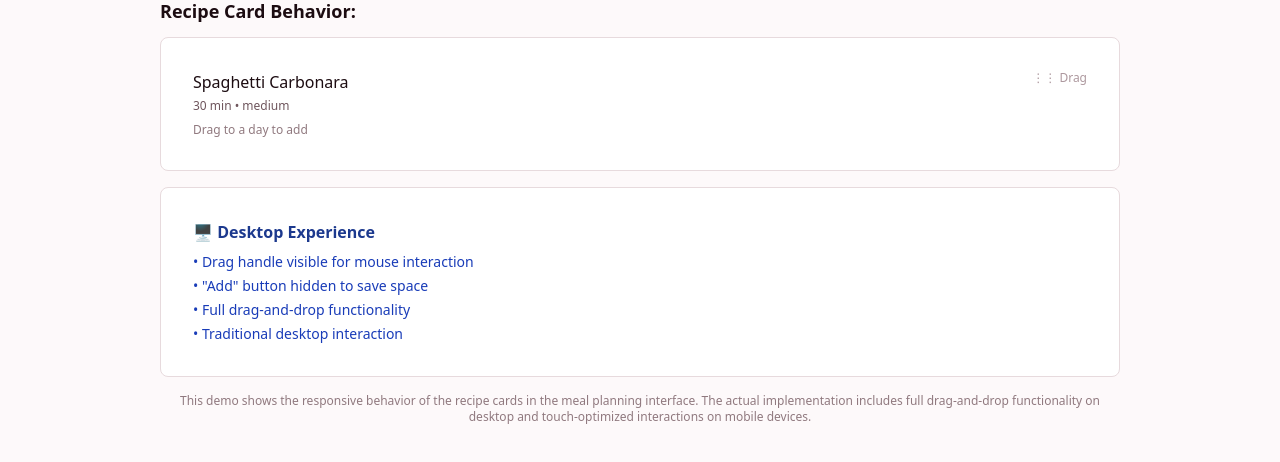
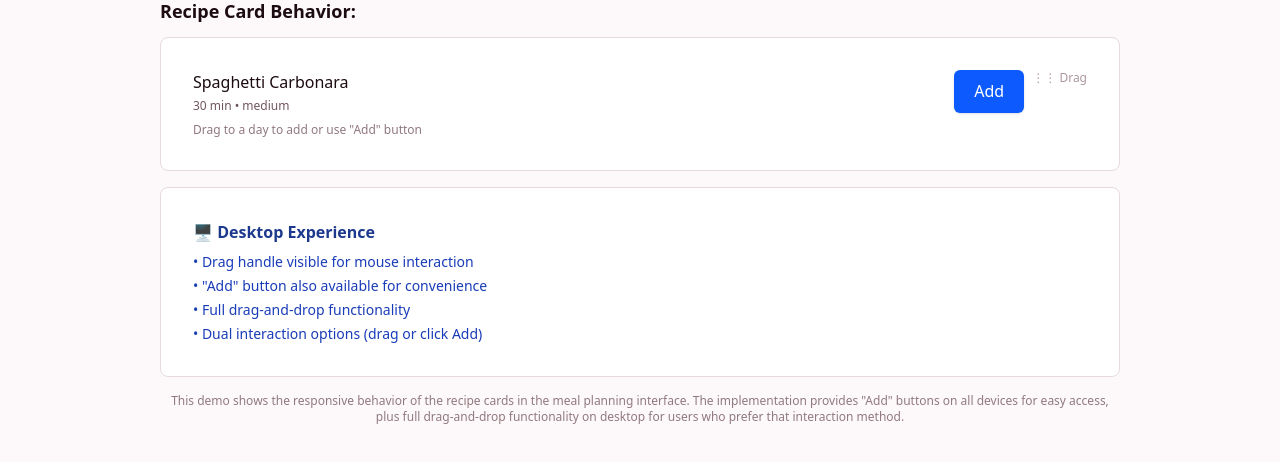
Before and after one commit to bostdiek/PantryPilot, a React (Vite) app in the folder apps/frontend/: page /demo/mobile in a window 1280 px wide. Shown: the part 228-690 px from the top of the page. Built offline with nearby package versions, Linux system fonts and the light colour scheme; no server answers.

Commit message:
Show Add button on both mobile and desktop for improved usability
Co-authored-by: bostdiek <10420927+bostdiek@users.noreply.github.com>

```diff
--- a/apps/frontend/src/pages/MealPlanPage.tsx
+++ b/apps/frontend/src/pages/MealPlanPage.tsx
@@ -533,12 +533,11 @@ const MealPlanPage: FC = () => {
               {recipe.total_time_minutes} min • {recipe.difficulty}
             </div>
             <div className="mt-1 text-xs text-gray-500">
-              {isMobile ? 'Tap "Add" to add to a day' : 'Drag to a day to add'}
+              {isMobile ? 'Tap "Add" to add to a day' : 'Drag to a day to add or use "Add" button'}
             </div>
           </div>
 
-          {/* Mobile Add Button - visible only on mobile */}
-          {isMobile && (
+          {/* Add Button - available on both mobile and desktop */}
           <Button
             variant="primary"
             size="sm"
@@ -548,7 +547,6 @@ const MealPlanPage: FC = () => {
           >
             Add
           </Button>
-          )}
         </div>
       </Card>
     );
--- a/apps/frontend/src/pages/MobileDemoPage.tsx
+++ b/apps/frontend/src/pages/MobileDemoPage.tsx
@@ -63,7 +63,7 @@ function DemoRecipeCard() {
               {mockRecipe.total_time_minutes} min • {mockRecipe.difficulty}
             </div>
             <div className="mt-1 text-xs text-gray-500">
-              {isMobile ? 'Tap "Add" to add to a day' : 'Drag to a day to add'}
+              {isMobile ? 'Tap "Add" to add to a day' : 'Drag to a day to add or use "Add" button'}
             </div>
             {selectedDay && (
               <div className="mt-2 text-xs text-green-600 font-medium">
@@ -72,8 +72,7 @@ function DemoRecipeCard() {
             )}
           </div>
 
-          {/* Mobile Add Button */}
-          {isMobile && (
+          {/* Add Button - available on both mobile and desktop */}
           <Button
             variant="primary"
             size="sm"
@@ -83,9 +82,8 @@ function DemoRecipeCard() {
           >
             Add
           </Button>
-          )}
 
-          {/* Desktop Drag Handle Placeholder */}
+          {/* Desktop Drag Handle Indicator - shown alongside Add button */}
           {!isMobile && (
             <div className="ml-2 shrink-0 text-gray-400 text-xs cursor-grab">
               ⋮⋮ Drag
@@ -145,9 +143,9 @@ export default function MobileDemoPage() {
               ) : (
                 <>
                   <li>• Drag handle visible for mouse interaction</li>
-                  <li>• "Add" button hidden to save space</li>
+                  <li>• "Add" button also available for convenience</li>
                   <li>• Full drag-and-drop functionality</li>
-                  <li>• Traditional desktop interaction</li>
+                  <li>• Dual interaction options (drag or click Add)</li>
                 </>
               )}
             </ul>
@@ -156,8 +154,8 @@ export default function MobileDemoPage() {
           <div className="text-center">
             <p className="text-xs text-gray-500">
               This demo shows the responsive behavior of the recipe cards in the meal planning interface.
-              The actual implementation includes full drag-and-drop functionality on desktop
-              and touch-optimized interactions on mobile devices.
+              The implementation provides "Add" buttons on all devices for easy access, plus full drag-and-drop
+              functionality on desktop for users who prefer that interaction method.
             </p>
           </div>
         </div>
```
Lines whose indentation alone changed are shown as unchanged.
